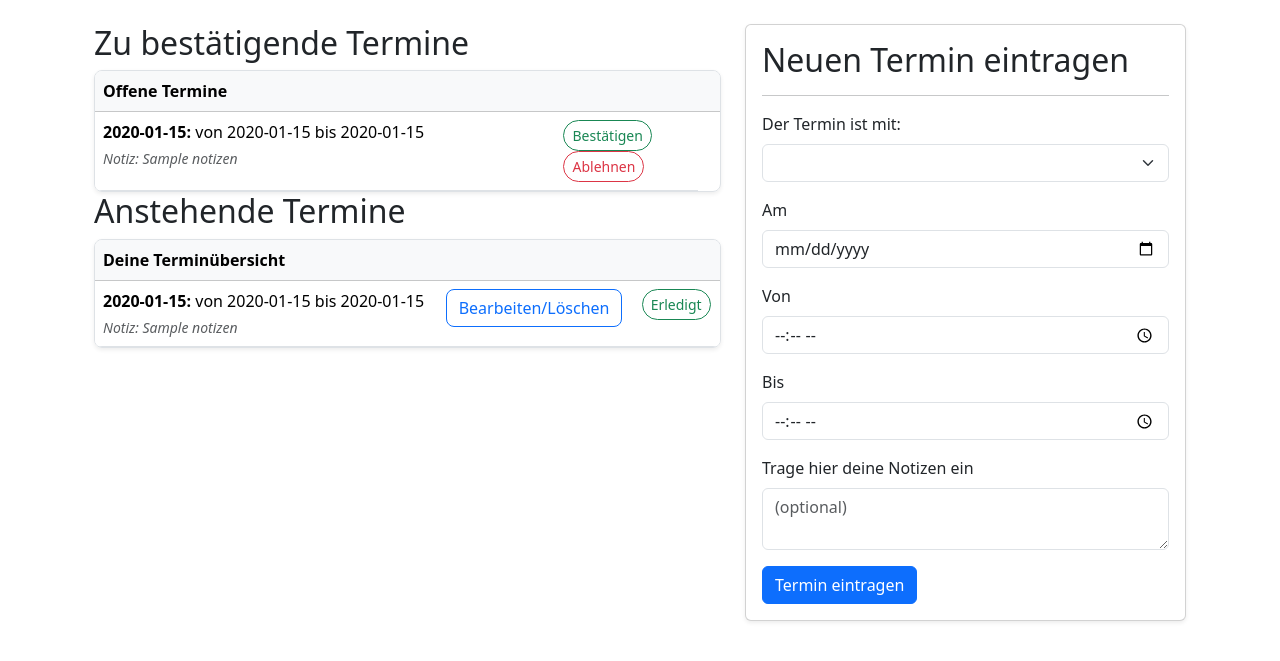
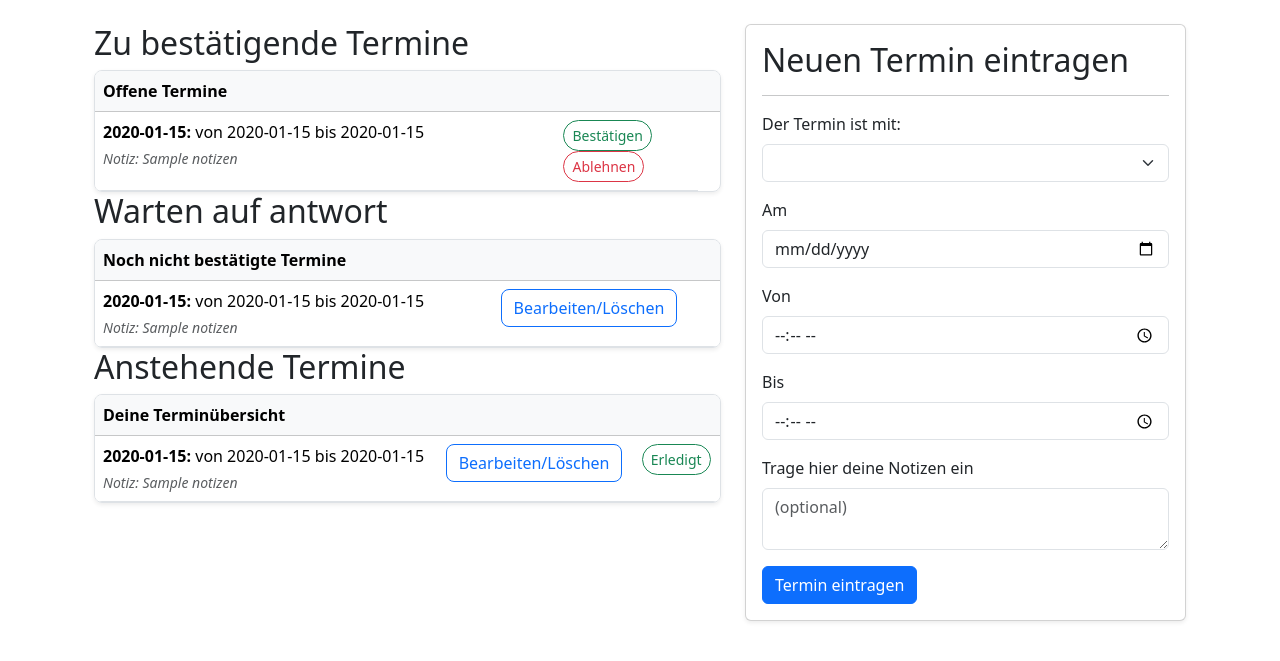
Before and after one commit to Yasin-Jewabreh/webapp, a Flask app: template templates/termine.html in a window 1280 px wide. Shown: the part 57-718 px from the top of the page. Run offline with Flask 3, Linux system fonts and the light colour scheme; tables that the repository leaves empty hold one stand-in row (values such as "Sample post"); the template is opened without the code that fills it: values that come from a table or form of the project are taken from there, most other values are stand-ins (such as "Sample title", 1, 10 or a date in 2020); lists and menus that the app fills with data are empty; some libraries are stand-ins or nearby versions.

Commit message:
add table for pending meeting invites

```diff
--- a/templates/termine.html
+++ b/templates/termine.html
@@ -55,7 +55,41 @@
                 {%endif%}
 
 
+                 {%if wartende%}
+                    <h2> Warten auf antwort</h2>
+                    <div class = "rounded-3 overflow-hidden border shadow-sm">
+                        <table class = "table table hover mb-0">
+                            <thead class ="table-light">
+                                <tr> <th>Noch nicht bestätigte Termine</th> <th></th></tr>
+                            </thead>
+                            <tbody>
+                            {% for t in wartende%}
+                                <tr>
+                                    <td>
+                                        <strong> {{t.datum.strftime('%d.%m.%Y')}}:</strong>
+                                        {% if nutzer.rolle == "Helfer"%}
+                                            Bei {{t.pp.vorname}} {{t.pp.nachname}}
+                                        {% elif nutzer.rolle == "PP"%}
+                                            Mit {{t.helfer.vorname}} {{t.helfer.nachname}}
+                                        {%endif%}
+                                        von {{t.uhrzeit_beginn.strftime('%H:%M')}} bis {{t.uhrzeit_ende.strftime('%H:%M')}}
 
+                                        {% if t.notizen%}
+                                            <div class="text-muted small mt-1">
+                                                <em>Notiz: {{ t.notizen}} </em>
+                                            </div>
+                                        {%endif%}
+                                    </td>
+                                    <td>
+                                        <a href = "{{ url_for('termin', id=t.id)}}" class = "btn btn-outline-primary rounded-3">Bearbeiten/Löschen</a>
+                                    </td>
+                                </tr>
+                            {%endfor%}
+                            </tbody>
+                        </table>
+                    </div>
+
+                {%endif%}
 
 
                 <h2>Anstehende Termine</h2>
```
